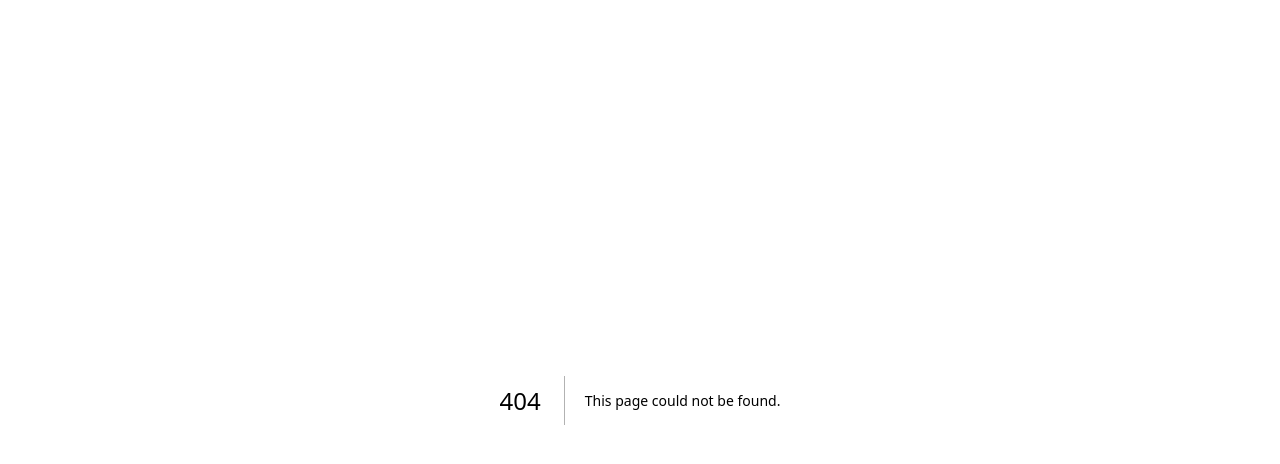
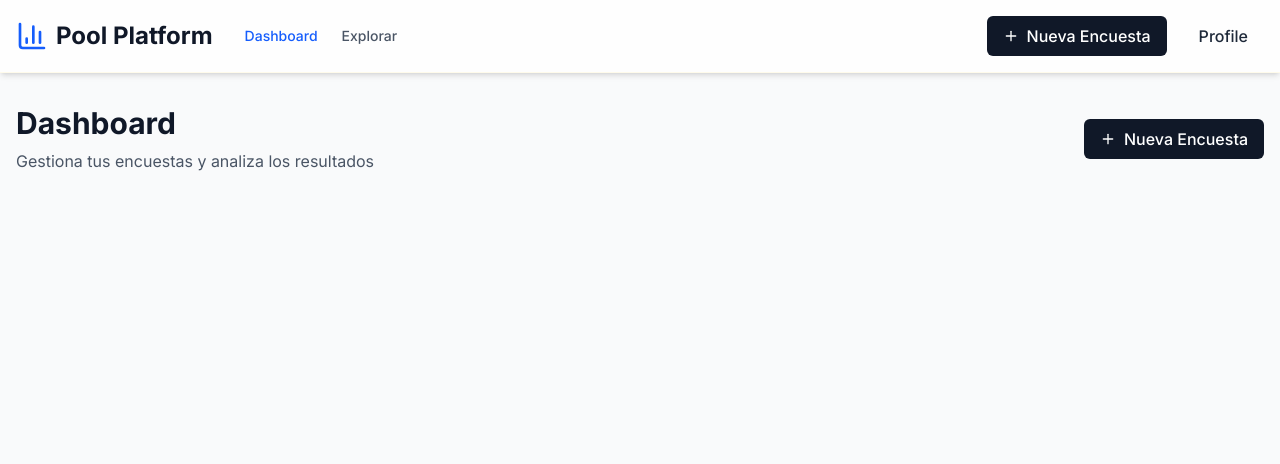
Before and after one commit to eldanielhumberto/poll-platform, a Next.js app in the folder web/: page /dashboard in a window 1280 px wide. Before the commit this address had no page. Shown: the top 464 px of the page. Built offline with nearby package versions, Linux system fonts and the light colour scheme.

Commit message:
feat: :sparkles: adding authentication with server connection

```diff
--- /dev/null
+++ b/web/app/actions/auth.ts
@@ -0,0 +1,51 @@
+'use server';
+
+import { createSession } from '../lib/session';
+
+export async function loginUser(email: string, password: string) {
+  const response = await fetch('http://localhost:8080/api/auth/login', {
+    method: 'POST',
+    headers: {
+      'Content-Type': 'application/json',
+    },
+    body: JSON.stringify({ email, password }),
+  });
+
+  const data = await response.json();
+
+  if (!response.ok) {
+    throw new Error(
+      Array.isArray(data.error)
+        ? `The ${data.error[0].field} ${data.error[0].defaultMessage}`
+        : data.error || 'Error desconocido al iniciar sesión.'
+    );
+  }
+
+  await createSession(data.token);
+}
+
+export async function register(
+  username: string,
+  email: string,
+  password: string
+) {
+  const response = await fetch('http://localhost:8080/api/auth/signup', {
+    method: 'POST',
+    headers: {
+      'Content-Type': 'application/json',
+    },
+    body: JSON.stringify({ username, email, password }),
+  });
+
+  const data = await response.json();
+
+  if (!response.ok) {
+    throw new Error(
+      Array.isArray(data.error)
+        ? `The ${data.error[0].field} ${data.error[0].defaultMessage}`
+        : data.error || 'Error desconocido al registrarse.'
+    );
+  }
+
+  await createSession(data.token);
+}
--- a/web/app/auth/login/page.tsx
+++ b/web/app/auth/login/page.tsx
@@ -15,17 +15,31 @@ import {
   CardHeader,
   CardTitle,
 } from '@/app/components/ui/Card';
+import { loginUser } from '@/app/actions/auth';
+import ErrorCard from '@/app/components/ui/Error';
 
 export default function LoginPage() {
+  const [error, setError] = useState<string | null>(null);
   const [showPassword, setShowPassword] = useState(false);
+  const [password, setPassword] = useState('');
   const [email, setEmail] = useState('');
-  const [password, setPassword] = useState('');
   const router = useRouter();
 
-  const handleSubmit = (e: React.FormEvent) => {
+  const handleSubmit = async (e: React.FormEvent) => {
     e.preventDefault();
-    // Aquí iría la lógica de autenticación
-    router.push('/dashboard');
+
+    try {
+      await loginUser(email, password);
+      router.push('/dashboard');
+    } catch (error) {
+      if (error instanceof Error) {
+        setError(
+          error.message.charAt(0).toUpperCase() + error.message.slice(1)
+        );
+      } else {
+        setError('Ocurrió un error al iniciar sesión. Inténtalo de nuevo.');
+      }
+    }
   };
 
   return (
@@ -41,6 +55,10 @@ export default function LoginPage() {
           </Link>
         </div>
 
+        {/* Error Message */}
+        {error && <ErrorCard error={error} />}
+
+        {/* Login Form */}
         <Card className="border-0 shadow-xl p-8">
           <CardHeader className="flex flex-col items-center text-center mb-3">
             <CardTitle className="text-2xl">Iniciar Sesión</CardTitle>
@@ -58,7 +76,6 @@ export default function LoginPage() {
                   placeholder="tu@email.com"
                   value={email}
                   onChange={(e) => setEmail(e.target.value)}
-                  required
                 />
               </div>
 
@@ -71,7 +88,6 @@ export default function LoginPage() {
                     placeholder="Tu contraseña"
                     value={password}
                     onChange={(e) => setPassword(e.target.value)}
-                    required
                   />
                   <Button
                     variant="ghost"
--- a/web/app/auth/register/page.tsx
+++ b/web/app/auth/register/page.tsx
@@ -5,6 +5,8 @@ import { useRouter } from 'next/navigation';
 import { useState } from 'react';
 import Link from 'next/link';
 
+import { register } from '@/app/actions/auth';
+import ErrorCard from '@/app/components/ui/Error';
 import Button from '@/app/components/ui/Button';
 import Input from '@/app/components/ui/Input';
 import Label from '@/app/components/ui/Label';
@@ -17,6 +19,7 @@ import {
 } from '@/app/components/ui/Card';
 
 export default function RegisterPage() {
+  const [error, setError] = useState<string | null>(null);
   const [showPassword, setShowPassword] = useState(false);
   const [formData, setFormData] = useState({
     name: '',
@@ -26,12 +29,22 @@ export default function RegisterPage() {
   });
   const router = useRouter();
 
-  const handleSubmit = (e: React.FormEvent) => {
+  const handleSubmit = async (e: React.FormEvent) => {
     e.preventDefault();
-    // Aquí iría la lógica de registro
-    router.push('/dashboard');
+
+    try {
+      await register(formData.name, formData.email, formData.password);
+      router.push('/dashboard');
+    } catch (error) {
+      if (error instanceof Error) {
+        setError(
+          error.message.charAt(0).toUpperCase() + error.message.slice(1)
+        );
+      } else {
+        setError('Ocurrió un error al registrarse. Inténtalo de nuevo.');
+      }
+    }
   };
-
   const handleInputChange = (field: string, value: string | boolean) => {
     setFormData((prev) => ({ ...prev, [field]: value }));
   };
@@ -49,6 +62,10 @@ export default function RegisterPage() {
           </Link>
         </div>
 
+        {/* Error Message */}
+        {error && <ErrorCard error={error} />}
+
+        {/* Registration Form */}
         <Card className="border-0 shadow-xl p-8">
           <CardHeader className="text-center">
             <CardTitle className="text-2xl">Crear Cuenta</CardTitle>
--- a/web/app/components/Navbar.tsx
+++ b/web/app/components/Navbar.tsx
@@ -1,7 +1,9 @@
 'use client';
 
+import { BarChart3, Plus } from 'lucide-react';
 import Link from 'next/link';
 import { usePathname } from 'next/navigation';
+import Button from './ui/Button';
 
 export default function Navbar() {
   const pathname = usePathname();
@@ -9,12 +11,14 @@ export default function Navbar() {
   const isActive = (path: string) => pathname === path;
 
   return (
-    <nav className="border-b bg-white/80 backdrop-blur-sm sticky top-0 z-50">
+    <header className="border-b border-b-amber-50 bg-white/80 shadow-md sticky top-0 z-50">
       <div className="container mx-auto px-4 py-4 flex items-center justify-between">
         <div className="flex items-center space-x-8">
           <Link href="/dashboard" className="flex items-center space-x-2">
-            {/* <BarChart3 className='h-8 w-8 text-blue-600' /> */}
-            <span className="text-2xl font-bold text-gray-900">SurveyPro</span>
+            <BarChart3 className="h-8 w-8 text-blue-600" />
+            <span className="text-2xl font-bold text-gray-900">
+              Pool Platform
+            </span>
           </Link>
 
           <nav className="hidden md:flex items-center space-x-6">
@@ -36,7 +40,22 @@ export default function Navbar() {
             </Link>
           </nav>
         </div>
+
+        <div className="flex items-center space-x-4">
+          <Link href="/create">
+            <Button size="md" className="hidden sm:flex items-center">
+              <Plus className="h-4 w-4 mr-2" />
+              Nueva Encuesta
+            </Button>
+          </Link>
+
+          <Link href="/create">
+            <Button variant="ghost" size="md">
+              Profile
+            </Button>
+          </Link>
+        </div>
       </div>
-    </nav>
+    </header>
   );
 }
--- /dev/null
+++ b/web/app/components/ui/Error.tsx
@@ -0,0 +1,14 @@
+interface Props {
+  error: string;
+}
+
+export default function ErrorCard({ error }: Props) {
+  return (
+    <div className="mb-4">
+      <div className="bg-red-100 border border-red-400 text-red-700 px-4 py-3 rounded relative text-sm shadow-sm animate-fade-in text-center">
+        <span className="font-semibold">Error: </span>
+        {error}
+      </div>
+    </div>
+  );
+}
--- /dev/null
+++ b/web/app/dashboard/page.tsx
@@ -0,0 +1,26 @@
+import { Plus } from 'lucide-react';
+import Navbar from '../components/Navbar';
+import Button from '../components/ui/Button';
+
+export default function DashboardPage() {
+  return (
+    <div className="min-h-screen bg-gray-50">
+      <Navbar />
+      <main className="container mx-auto px-4 py-8">
+        {/* Header */}
+        <div className="flex flex-col sm:flex-row justify-between items-start sm:items-center mb-8">
+          <div>
+            <h1 className="text-3xl font-bold text-gray-900 mb-2">Dashboard</h1>
+            <p className="text-gray-600">
+              Gestiona tus encuestas y analiza los resultados
+            </p>
+          </div>
+          <Button className="mt-4 sm:mt-0 flex items-center">
+            <Plus className="h-4 w-4 mr-2" />
+            Nueva Encuesta
+          </Button>
+        </div>
+      </main>
+    </div>
+  );
+}
--- /dev/null
+++ b/web/app/lib/session.ts
@@ -0,0 +1,12 @@
+import 'server-only';
+import { cookies } from 'next/headers';
+
+export async function createSession(token: string) {
+  const cookieStore = await cookies();
+  cookieStore.set('session', token, {
+    httpOnly: true,
+    secure: process.env.NODE_ENV === 'production',
+    sameSite: 'lax',
+    path: '/',
+  });
+}
--- a/web/package.json
+++ b/web/package.json
@@ -9,6 +9,7 @@
     "lint": "next lint"
   },
   "dependencies": {
+    "@headlessui/react": "^2.2.4",
     "lucide-react": "^0.525.0",
     "next": "15.3.4",
     "react": "^19.0.0",
```
Also changed, not shown: 1 other file (tests, documents, lock files or other folders).
